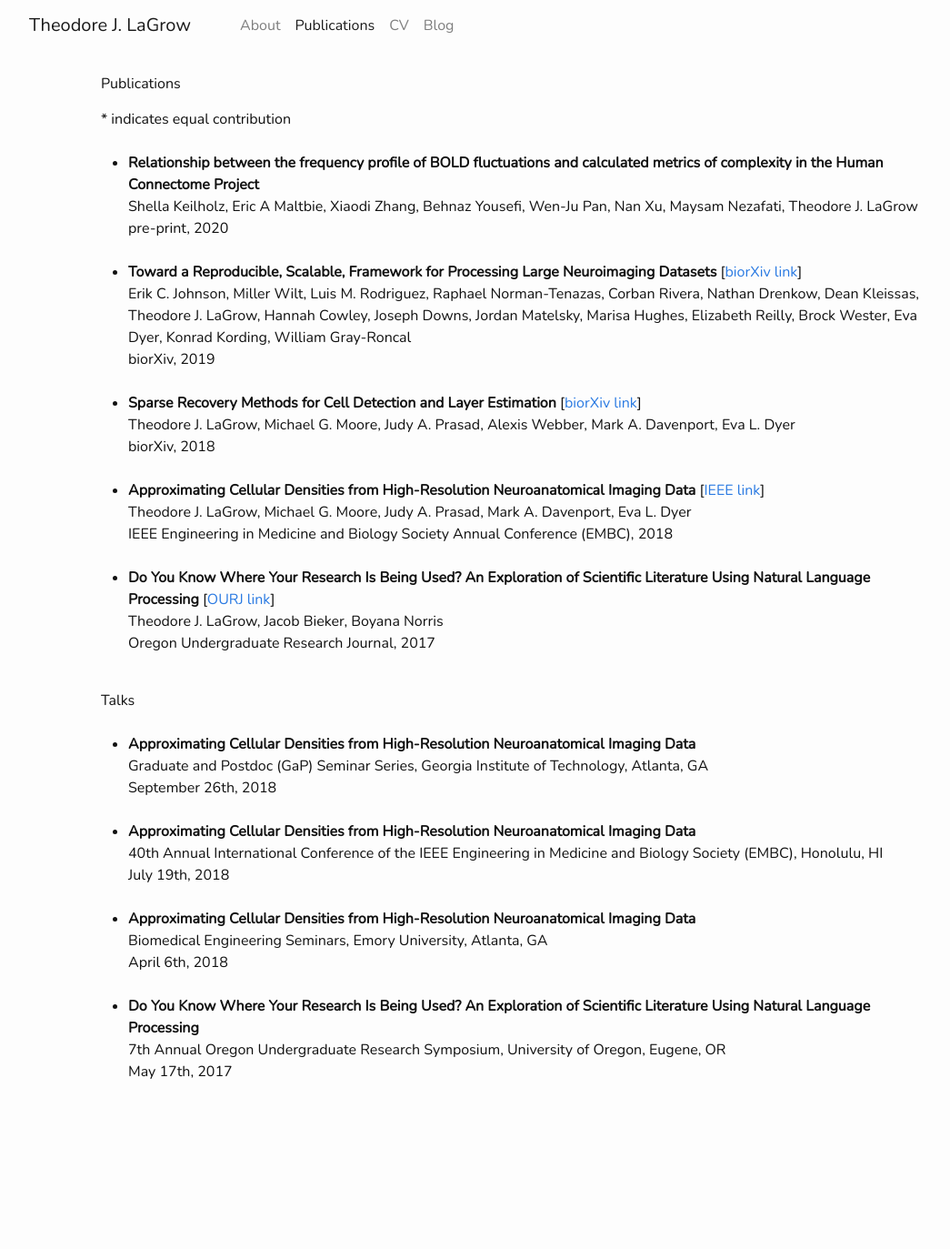
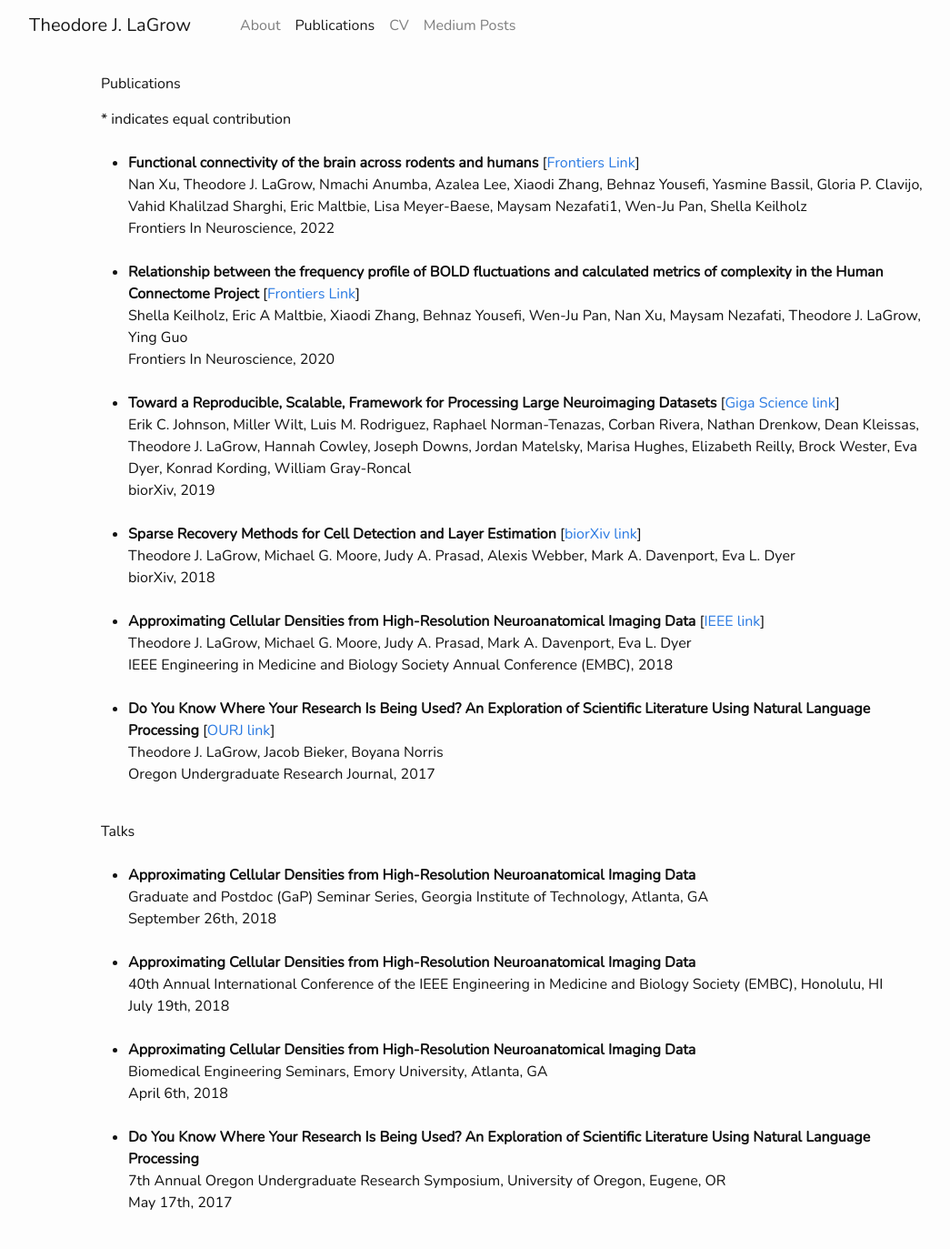
Before and after one commit to tjlagrow/tjlagrow.github.io, a Jekyll site: the page built from research.html, in a window 1280 px wide. Shown: the whole page at 91% size, without its empty margins (69-1114 px from the left). Built offline with Jekyll 4.4.1, drawn with Linux system fonts in a browser that asks for light colours; nearby versions of some CDN libraries; a style sheet for code colours, icons or effects is not loaded; before the commit the page ends 1229 px from its top, so only the background shows below that.

Commit message:
cleaning and adding medium posts

```diff
--- a/_config.yml
+++ b/_config.yml
@@ -7,7 +7,7 @@ baseurl: "" # the subpath of your site, e.g. /blog/
 url: "https://tjlagrow.github.io" # the base hostname & protocol for your site
 github_username:  tjlagrow
 
-name: Varun Agrawal
+name: Theodore LaGrow
 timezone: EST
 lsi: true
 
--- a/_data/publications.yml
+++ b/_data/publications.yml
@@ -1,15 +1,23 @@
+- title: "Functional connectivity of the brain across rodents and humans"
+  authors:  Nan Xu,  Theodore J. LaGrow, Nmachi Anumba, Azalea Lee, Xiaodi Zhang, Behnaz Yousefi, Yasmine Bassil, Gloria P. Clavijo, Vahid Khalilzad Sharghi, Eric Maltbie, Lisa Meyer-Baese, Maysam Nezafati1, Wen-Ju Pan, Shella Keilholz
+  venue: Frontiers In Neuroscience
+  date: 2022
+  links:
+    Frontiers Link: https://www.frontiersin.org/articles/10.3389/fnins.2022.816331/abstract
+
 - title: "Relationship between the frequency profile of BOLD fluctuations and calculated metrics of complexity in the Human Connectome Project"
-  authors: Shella Keilholz, Eric A Maltbie, Xiaodi Zhang, Behnaz Yousefi, Wen-Ju Pan, Nan Xu, Maysam Nezafati, Theodore J. LaGrow
-  venue: pre-print
+  authors: Shella Keilholz, Eric A Maltbie, Xiaodi Zhang, Behnaz Yousefi, Wen-Ju Pan, Nan Xu, Maysam Nezafati, Theodore J. LaGrow,  Ying Guo
+  venue: Frontiers In Neuroscience
   date: 2020
   links:
+    Frontiers Link: https://www.frontiersin.org/articles/10.3389/fnins.2020.550923/full
 
 - title: "Toward a Reproducible, Scalable, Framework for Processing Large Neuroimaging Datasets"
   authors: Erik C. Johnson, Miller Wilt, Luis M. Rodriguez, Raphael Norman-Tenazas, Corban Rivera, Nathan Drenkow, Dean Kleissas, Theodore J. LaGrow, Hannah Cowley, Joseph Downs, Jordan Matelsky, Marisa Hughes, Elizabeth Reilly, Brock Wester, Eva Dyer, Konrad Kording, William Gray-Roncal
   venue: biorXiv
   date: 2019
   links:
-    biorXiv link: https://www.biorxiv.org/content/10.1101/615161v1
+    Giga Science link: https://academic.oup.com/gigascience/article/9/12/giaa147/6042730
 
 - title: "Sparse Recovery Methods for Cell Detection and Layer Estimation"
   authors: Theodore J. LaGrow, Michael G. Moore, Judy A. Prasad, Alexis Webber, Mark A. Davenport, Eva L. Dyer
--- a/_includes/navbar.html
+++ b/_includes/navbar.html
@@ -18,7 +18,7 @@
             </li>
 
             <li {% if page.url == "blog" %}class="active"{% endif %}>
-                <a class="nav-link" href="/blog/" target="_blank">Blog</a>
+                <a class="nav-link" href="https://medium.com/@tjlagrow" target="_blank">Medium Posts</a>
             </li>
         </ul>
     </div>
```
Also changed, not shown: README.md.
